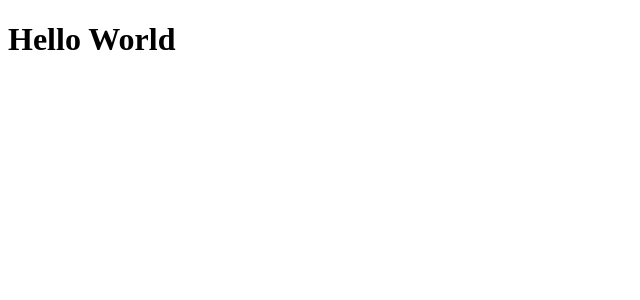
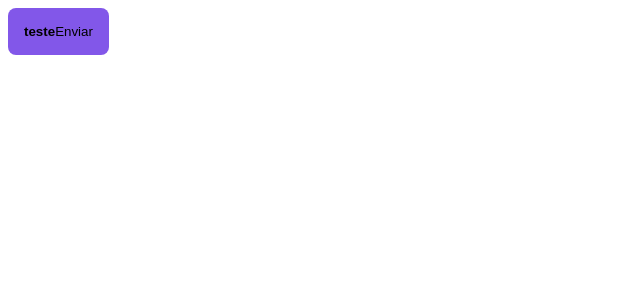
Before and after one commit to giovaniocan/04-iginite-shop, a Next.js app: page / in a window 1280 px wide. Shown: the top 300 px of the page, without its empty margins (0-640 px from the left). Built offline with nearby package versions, Linux system fonts and the light colour scheme.

Commit message:
import stitches

```diff
--- a/package.json
+++ b/package.json
@@ -9,6 +9,7 @@
     "lint": "next lint"
   },
   "dependencies": {
+    "@stitches/react": "^1.2.8",
     "next": "13.2.4",
     "react": "18.2.0",
     "react-dom": "18.2.0"
--- a/src/pages/_document.tsx
+++ b/src/pages/_document.tsx
@@ -1,4 +1,5 @@
 import {Html, Head, Main, NextScript } from 'next/document'
+import { getCssText } from '../styles'
 
 export default function Document(){
     return (
@@ -7,6 +8,8 @@
             <link rel="preconnect" href="https://fonts.googleapis.com" />
             <link rel="preconnect" href="https://fonts.gstatic.com" crossOrigin="anonymous" />
             <link href="https://fonts.googleapis.com/css2?family=Roboto:wght@400;700&display=swap" rel="stylesheet" />
+
+            <style id="stitches" dangerouslySetInnerHTML={{__html: getCssText()}} />
             </Head>
             <body>
                 <Main />
--- a/src/pages/index.tsx
+++ b/src/pages/index.tsx
@@ -1,5 +1,21 @@
+import { styled } from "../styles"
+
+ const Button = styled('button', {
+  backgroundColor: '$rocketseat',
+  border: 0,
+  borderRadius: 8,
+  padding: '16px 16px',
+
+  span: {
+    fontWeight: 'bold',
+  },
+ })
+
 export default function Home() {
   return (
-    <h1>Hello World</h1>
+    <Button>
+      <span>teste</span>
+      Enviar
+      </Button>
   )
 }
--- /dev/null
+++ b/src/styles/index.ts
@@ -0,0 +1,18 @@
+import { createStitches } from '@stitches/react'
+
+export const {
+    config,
+    styled,
+    css,
+    globalCss,
+    keyframes,
+    getCssText,
+    theme,
+    createTheme,
+} = createStitches({
+    theme: {
+        colors : {
+            rocketseat: '#8257e9'
+        }
+    }
+})
```
Also changed, not shown: 1 other file (tests, documents, lock files or other folders).
